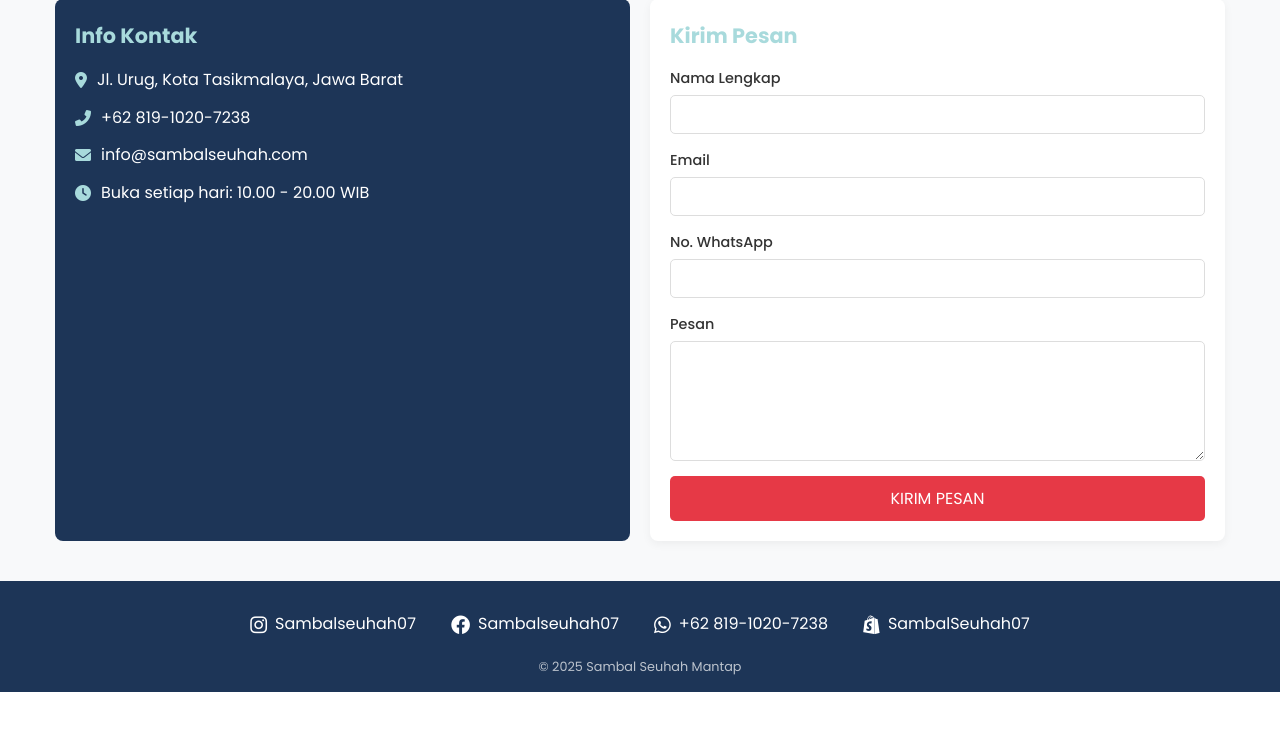
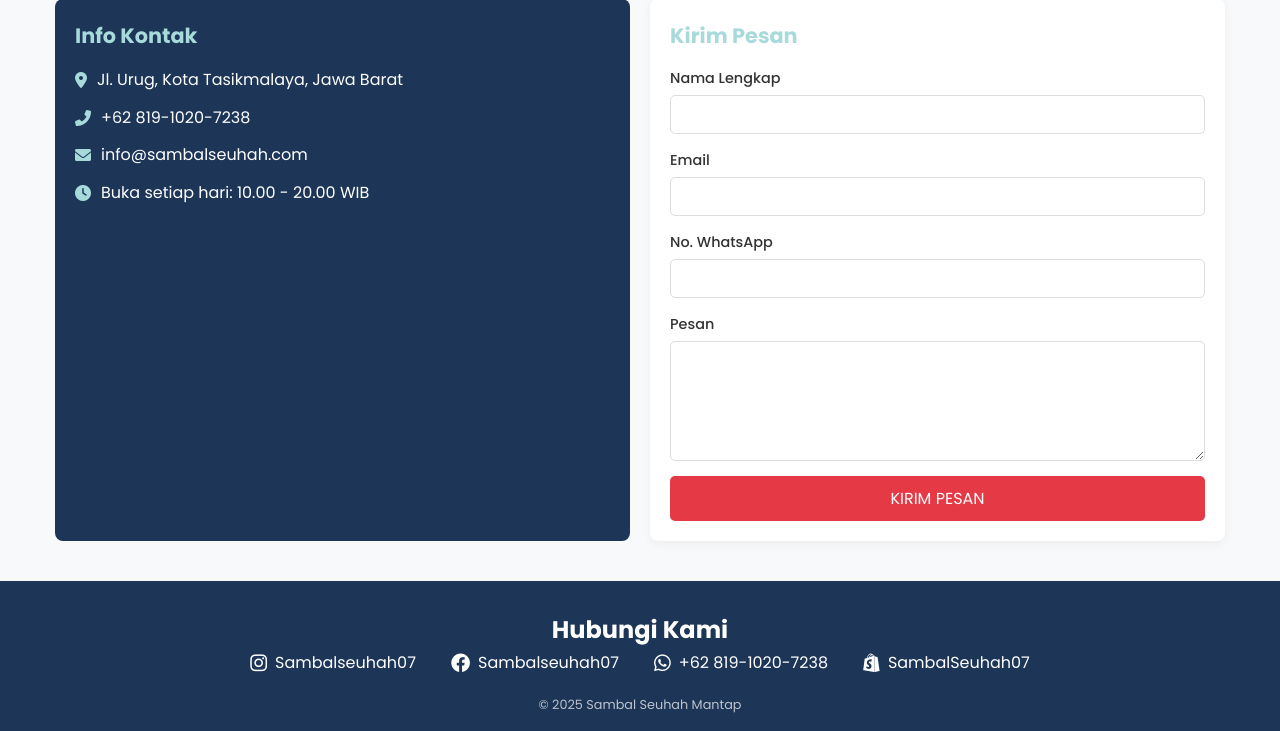
Before and after one commit to Yuzong07/sambalseuhah, a PHP site: page / in a window 1280 px wide. Shown: the part 3487-4218 px from the top of the page. Before the commit the page ends 4179 px from the top, so only its background shows below. Run offline with PHP 8.4, Linux system fonts and the light colour scheme.

Commit message:
Update index.php

```diff
--- a/index.php
+++ b/index.php
@@ -785,18 +785,19 @@
         </div>
     </section>
 
-    <!-- Footer -->
-    <footer>
-        <div class="container">
+      <!-- Footer Section -->
+<footer id="footer" class="section-footer">
+    <div class="container">
+        <div class="footer-content">
+            <h2 class="footer-title">Hubungi Kami</h2>
             <div class="social-links">
-                <a href="#"><i class="fab fa-instagram"></i> Sambalseuhah07</a>
-                <a href="#"><i class="fab fa-facebook"></i> Sambalseuhah07</a>
-                <a href="#"><i class="fab fa-whatsapp"></i> +62 819-1020-7238</a>
-                <a href="#"><i class="fab fa-shopify"></i> SambalSeuhah07</a>
+                <a href="#" class="social-link"><i class="fab fa-instagram"></i> Sambalseuhah07</a>
+                <a href="#" class="social-link"><i class="fab fa-facebook"></i> Sambalseuhah07</a>
+                <a href="#" class="social-link"><i class="fab fa-whatsapp"></i> +62 819-1020-7238</a>
+                <a href="#" class="social-link"><i class="fab fa-shopify"></i> SambalSeuhah07</a>
             </div>
-
             <p class="copyright">© 2025 Sambal Seuhah Mantap</p>
         </div>
-    </footer>
+</footer>
 </body>
 </html>
```
